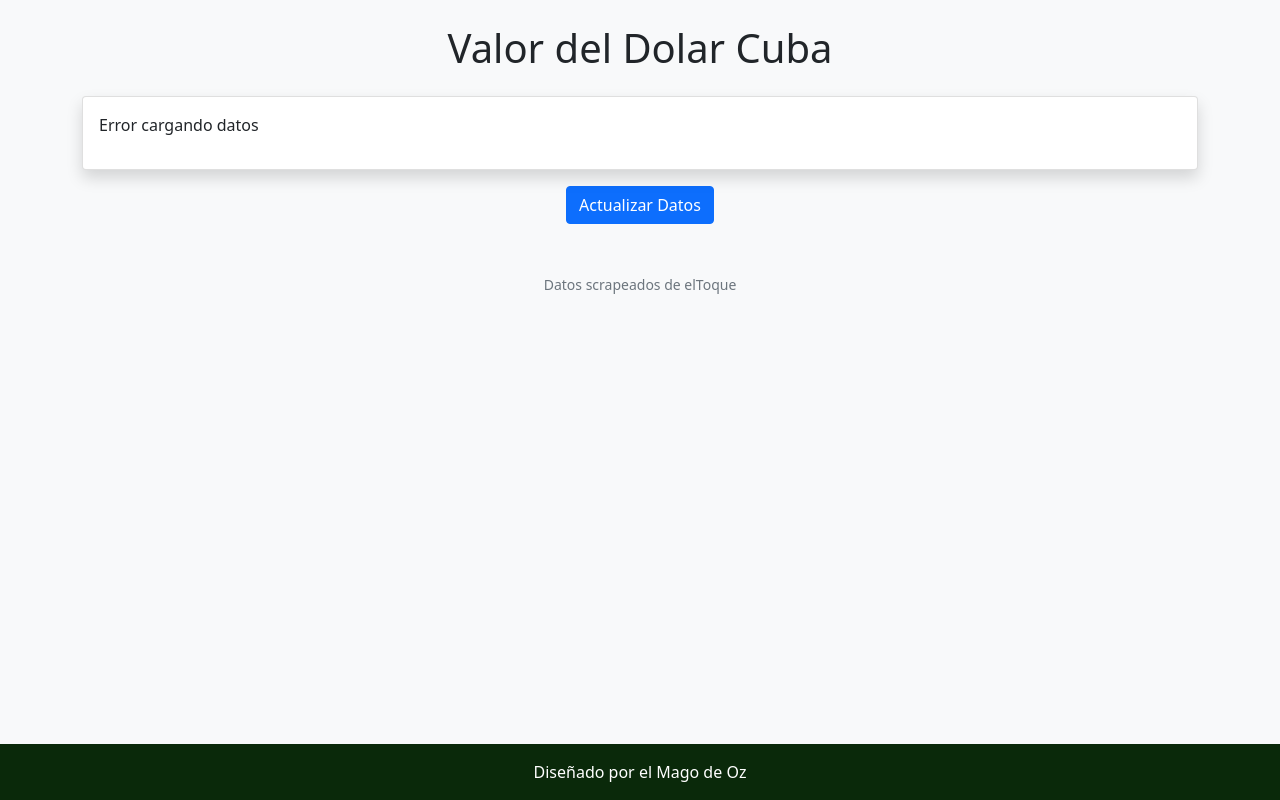
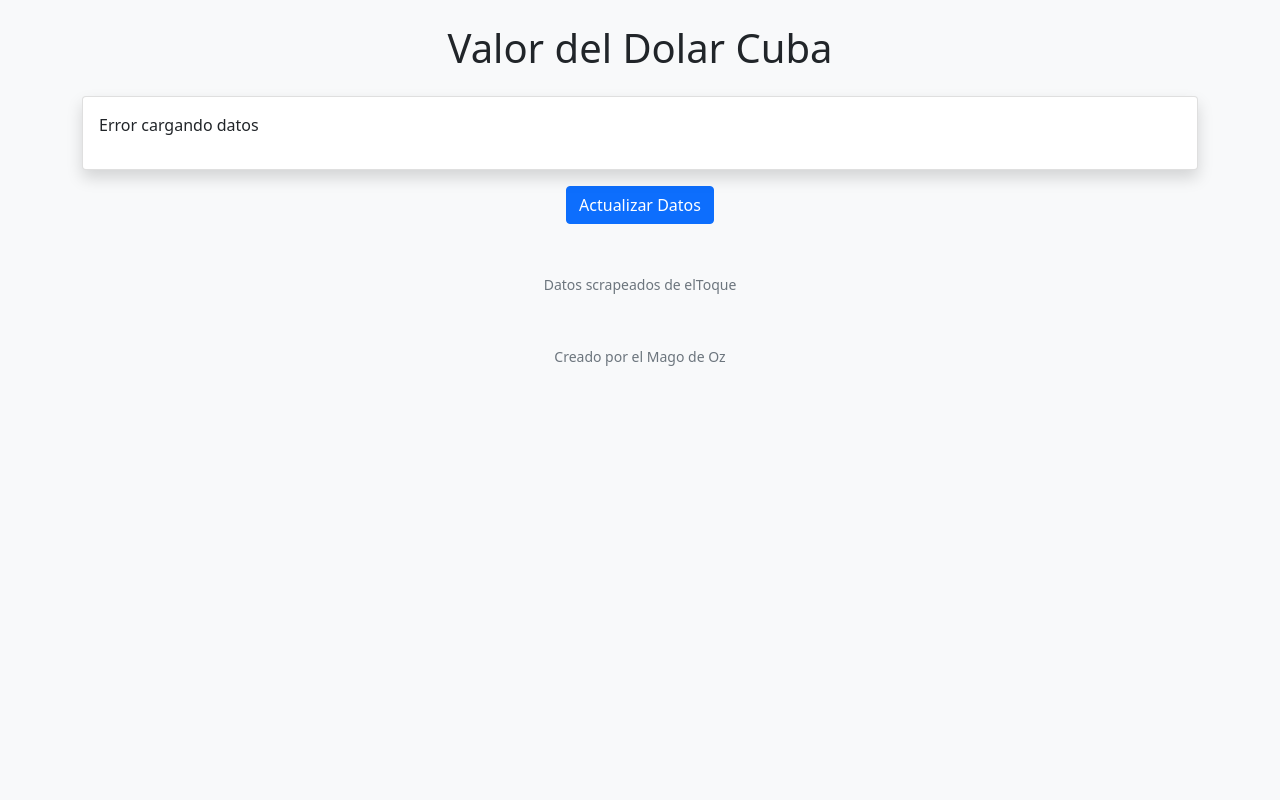
Before and after one commit to gabitotoyo/CUP, a Flask app: page / in a window 1280 px wide. Run offline with Flask 2, Linux system fonts and the light colour scheme; data that the repository does not hold is empty.

Commit message:
Update index.html

```diff
--- a/templates/index.html
+++ b/templates/index.html
@@ -8,22 +8,6 @@
     <link href="https://cdn.jsdelivr.net/npm/bootstrap@5.1.3/dist/css/bootstrap.min.css" rel="stylesheet">
     <!-- Estilos personalizados -->
     <link rel="stylesheet" href="{{ url_for('static', filename='styles.css') }}">
-    <style>
-        /* Estilos adicionales para el pie de página */
-        .footer-gabo {
-            background-color: #0a290a;
-            color: white;
-            padding: 1rem 0;
-            position: fixed;
-            bottom: 0;
-            left: 0;
-            width: 100%;
-            z-index: 1000;
-        }
-        body {
-            padding-bottom: 70px; /* Añade espacio para el pie fijo */
-        }
-    </style>
 </head>
 <body class="bg-light">
     <div class="container py-4">
@@ -45,12 +29,11 @@
         <footer class="mt-5 text-center text-muted">
             <small>Datos scrapeados de elToque</small>
         </footer>
+        <footer class="mt-5 text-center text-muted">
+            <small>Creado por el Mago de Oz</small>
+        </footer>
     </div>
 
-    <!-- Nuevo pie de página fijo -->
-    <footer class="footer-gabo text-center">
-        Diseñado por el Mago de Oz
-    </footer>
 
     <!-- Bootstrap JS -->
     <script src="https://cdn.jsdelivr.net/npm/bootstrap@5.1.3/dist/js/bootstrap.bundle.min.js"></script>
```
